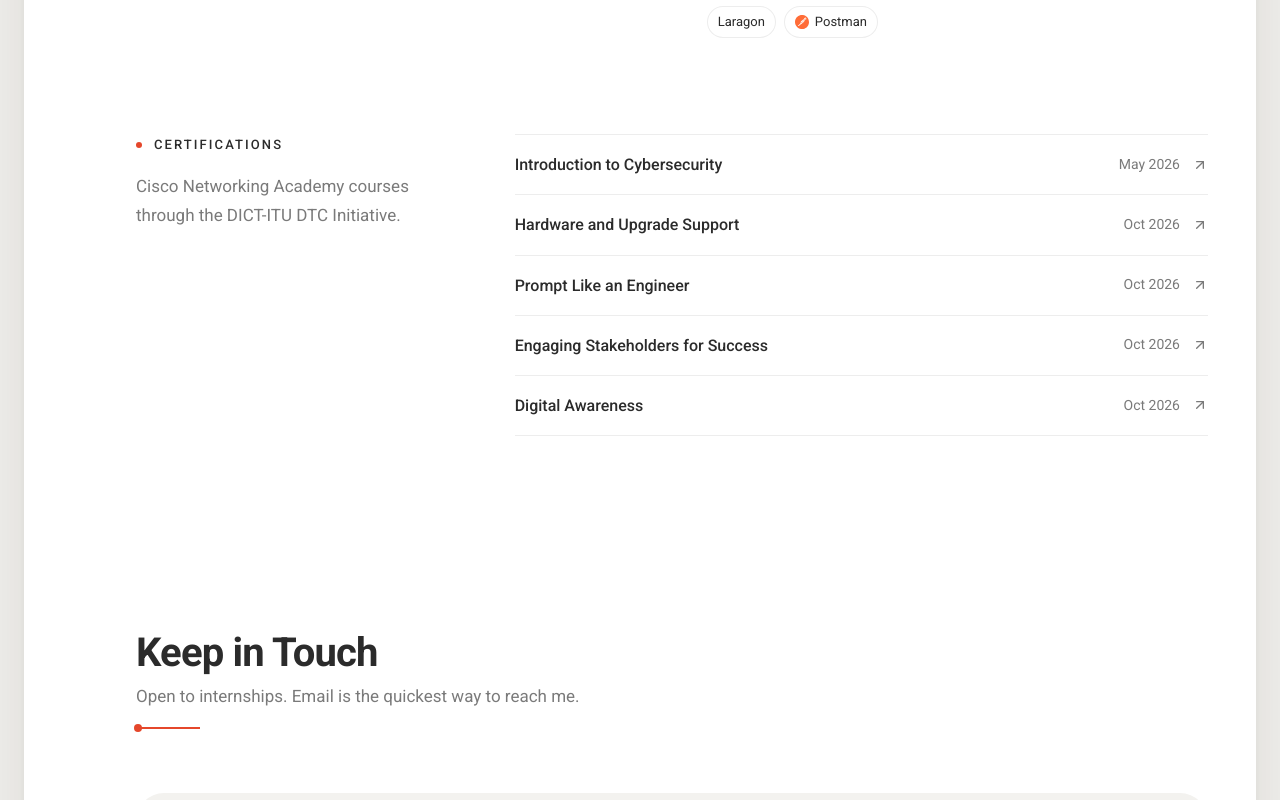
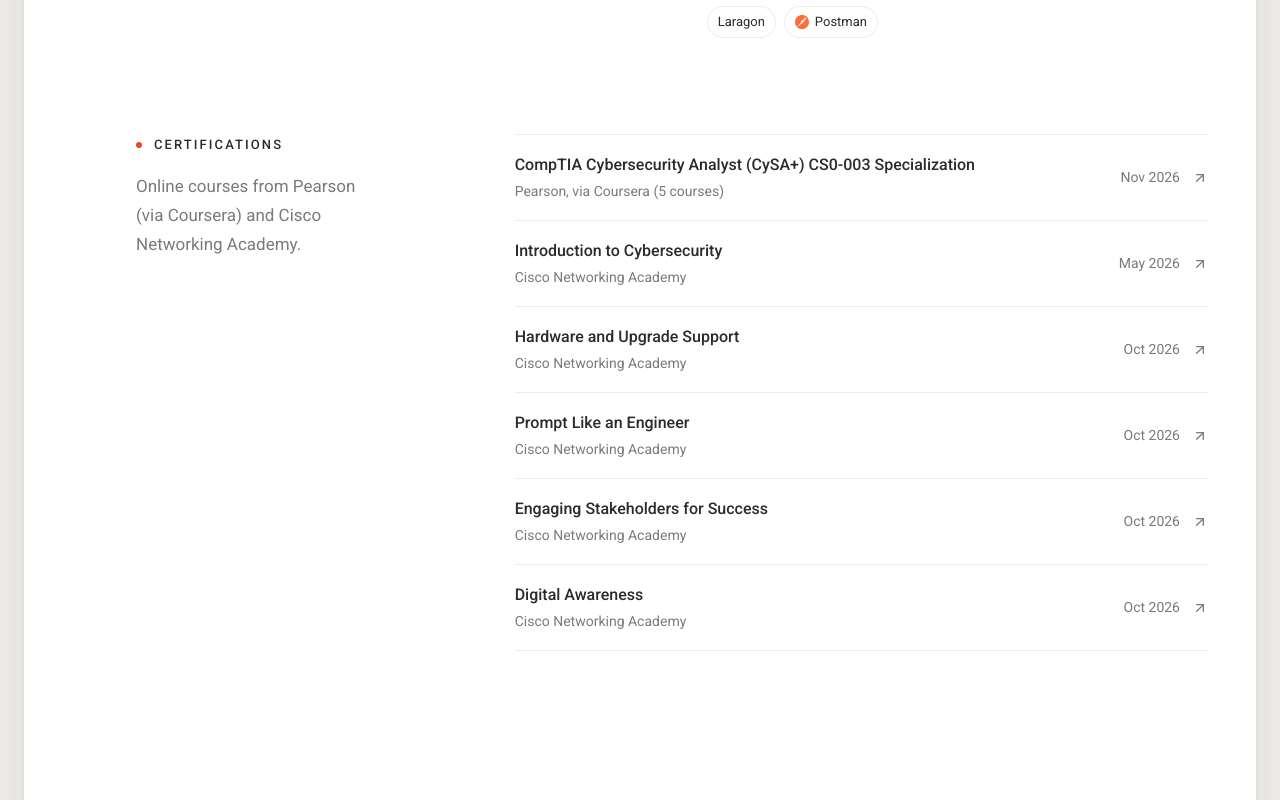
Before and after one commit to jeedp/portfolio, a React (Vite) app: page / in a window 1280 px wide. Shown: the part 4520-5320 px from the top of the page. Built offline with nearby package versions, Linux system fonts and the light colour scheme; no server answers.

Commit message:
Certifications: add the CompTIA CySA+ CS0-003 Specialization (Pearson, Coursera) with its verification link

```diff
--- a/src/data/profile.ts
+++ b/src/data/profile.ts
@@ -243,10 +243,14 @@ export type Certificate = {
   file?: string
   // A thumbnail of the certificate (public/certificates/<name>.jpg). Rebuild them from the PDFs with `npm run thumbs`.
   image?: string
+  // Public verification page (e.g. Coursera); preferred over the PDF when present.
+  url?: string
   placeholder?: boolean
 }
 
 export const certificates: Certificate[] = [
+  // A Coursera specialization by Pearson that prepares for the CompTIA CySA+ exam. NOT the CompTIA certification itself.
+  { title: 'CompTIA Cybersecurity Analyst (CySA+) CS0-003 Specialization', issuer: 'Pearson, via Coursera (5 courses)', date: 'Nov 2026', category: 'Online course', file: 'certificates/comptia-cysa-specialization.pdf', url: 'https://coursera.org/verify/specialization/WFXZ3J49HRBP' },
   { title: 'Introduction to Cybersecurity', issuer: 'Cisco Networking Academy · DICT-ITU DTC Initiative', date: 'May 2026', category: 'Online course', file: 'certificates/introduction-to-cybersecurity.pdf', image: 'certificates/introduction-to-cybersecurity.jpg' },
   { title: 'Hardware and Upgrade Support', issuer: 'Cisco Networking Academy · DICT-ITU DTC Initiative', date: 'Oct 2026', category: 'Online course', file: 'certificates/hardware-and-upgrade-support.pdf', image: 'certificates/hardware-and-upgrade-support.jpg' },
   { title: 'Prompt Like an Engineer', issuer: 'Cisco Networking Academy · DICT-ITU DTC Initiative', date: 'Oct 2026', category: 'Online course', file: 'certificates/prompt-like-an-engineer.pdf', image: 'certificates/prompt-like-an-engineer.jpg' },
--- a/src/sections/About.tsx
+++ b/src/sections/About.tsx
@@ -127,13 +127,16 @@ export function About() {
       <div className="mt-16 md:mt-24 grid gap-10 lg:grid-cols-12 lg:gap-16" aria-labelledby="cert-title">
         <div className="lg:col-span-4">
           <Sub id="cert-title">Certifications</Sub>
-          <p className="mt-4 max-w-[34ch] text-muted">Cisco Networking Academy courses through the DICT-ITU DTC Initiative.</p>
+          <p className="mt-4 max-w-[34ch] text-muted">Online courses from Pearson (via Coursera) and Cisco Networking Academy.</p>
         </div>
         <ul className="divide-y divide-line border-y border-line lg:col-span-8">
           {certs.map(c => (
             <li key={c.title}>
-              <a href={c.file ? `${import.meta.env.BASE_URL}${c.file}` : undefined} target="_blank" rel="noopener" className="group flex items-center justify-between gap-6 py-4">
-                <span className="text-[16px] font-medium text-ink transition-colors group-hover:text-accent-text">{c.title}</span>
+              <a href={c.url ?? (c.file ? `${import.meta.env.BASE_URL}${c.file}` : undefined)} target="_blank" rel="noopener" className="group flex items-center justify-between gap-6 py-4">
+                <span>
+                  <span className="block text-[16px] font-medium text-ink transition-colors group-hover:text-accent-text">{c.title}</span>
+                  <span className="mt-0.5 block text-[14px] text-muted">{c.issuer.replace(' · DICT-ITU DTC Initiative', '')}</span>
+                </span>
                 <span className="flex shrink-0 items-center gap-3 text-[14px] text-muted">
                   <span className="tabular">{c.date}</span>
                   <ArrowUpRight className="size-4 transition-transform group-hover:-translate-y-0.5 group-hover:translate-x-0.5" aria-hidden="true" />
```
Also changed, not shown: 1 other file (tests, documents, lock files or other folders).
